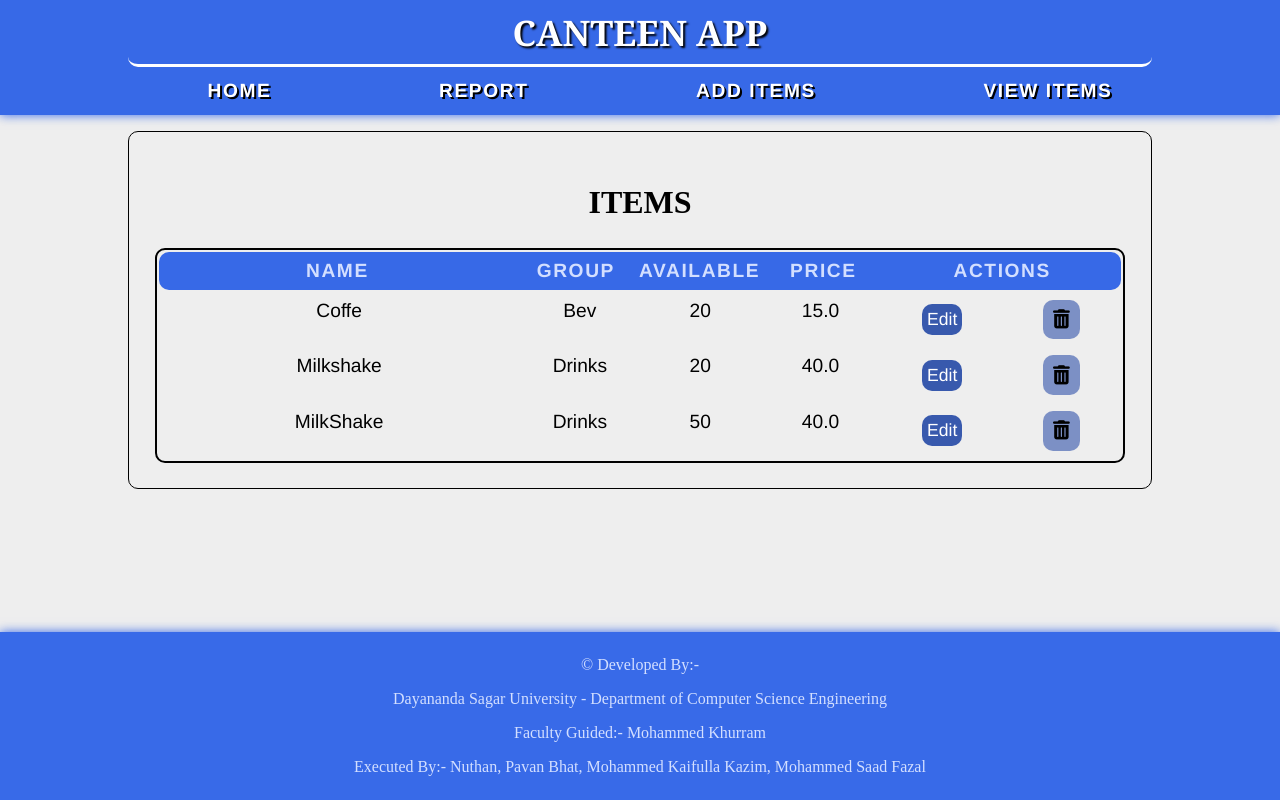
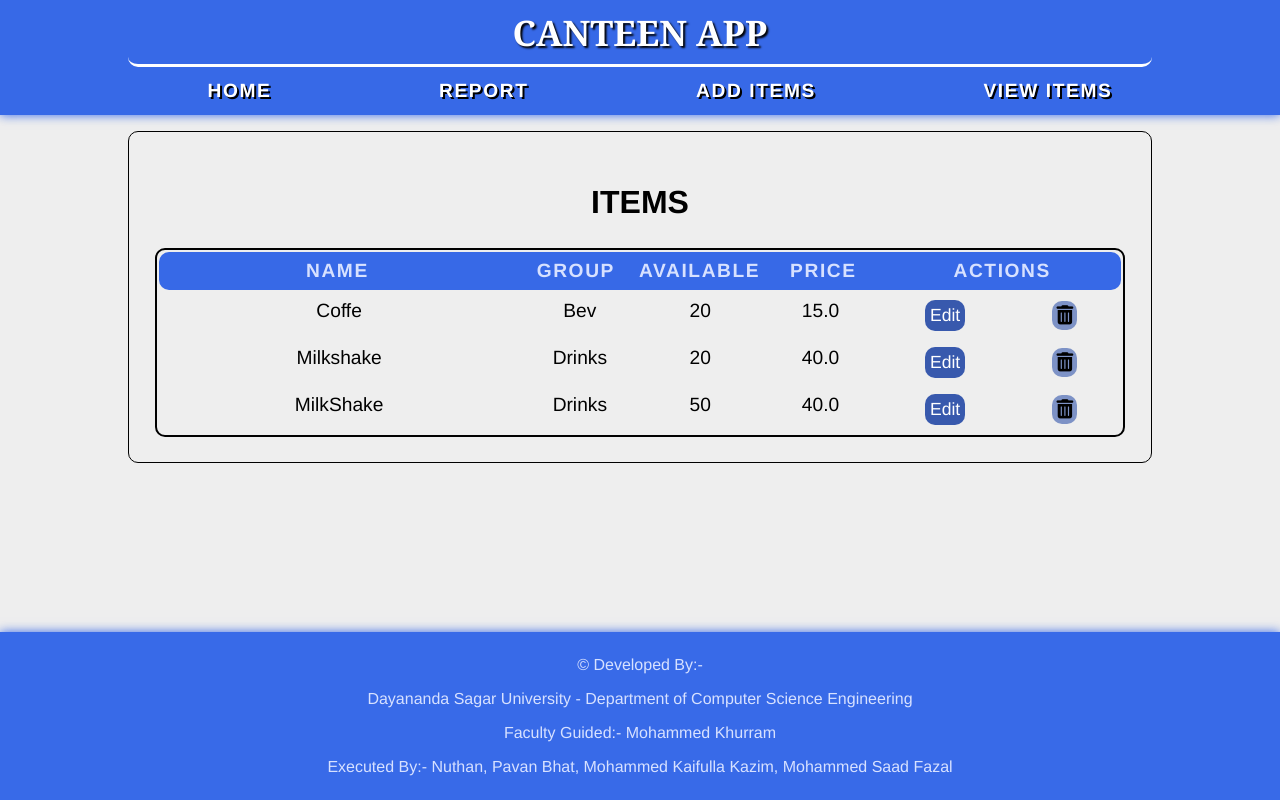
Before and after one commit to NuthanB/BillingSystem, a Flask app: page /items in a window 1280 px wide. Run offline with Flask 3, Linux system fonts and the light colour scheme; data comes from the database, SQL or seed files in the repository; some libraries are stand-ins or nearby versions.

Commit message:
fixing minor styling bugs

```diff
--- a/app/static/css/style.css
+++ b/app/static/css/style.css
@@ -12,7 +12,7 @@
   --headings-col: rgba(0, 0, 0, 1);
   --inp-fields-border: rgb(204, 204, 204);
   --inp-fields-bg: rgb(238, 238, 238);
-  --accent-font-col: rgb(211, 223, 255);
+  --accent-font-col: rgb(215, 225, 255);
   --buttons-col: rgba(20, 50, 150, 1);
 }
 
@@ -31,6 +31,7 @@ footer {
   background-color: var(--main-col);
   box-shadow: 0 0 10px var(--main-col);
   color: var(--accent-font-col);
+  font-family: var(--body-font);
 }
 
 nav ul {
@@ -309,8 +310,8 @@ input[type="password"],
   width: 100%;
 }
 
-
 .item-delete {
+  width: 2vw;
   font-size: 15px;
   padding: 0;
   margin: 0;
@@ -378,6 +379,7 @@ input[type="password"],
   font-size: var(--heading-f-size);
   font-weight: 600;
   text-transform: uppercase;
+  font-family: var(--body-font);
 }
 
 .item-table {
@@ -434,6 +436,13 @@ input[type="password"],
   cursor: pointer;
 }
 
+#del-item {
+  width: 2vw;
+  text-align: center;
+  padding: 5px;
+  margin: 0;
+}
+
 /* ------------- EDIT ITEM ---------------- */
 .edit-item {
   max-width: 80%;
--- a/app/templates/index.html
+++ b/app/templates/index.html
@@ -209,6 +209,7 @@ block content %}
           // Handle successful submission
           console.log("Bill submitted successfully");
           updateInventory(items);
+          window.location.reload();
         } else {
           // Handle error response
           console.error("Failed to submit bill:", response.statusText);
```
